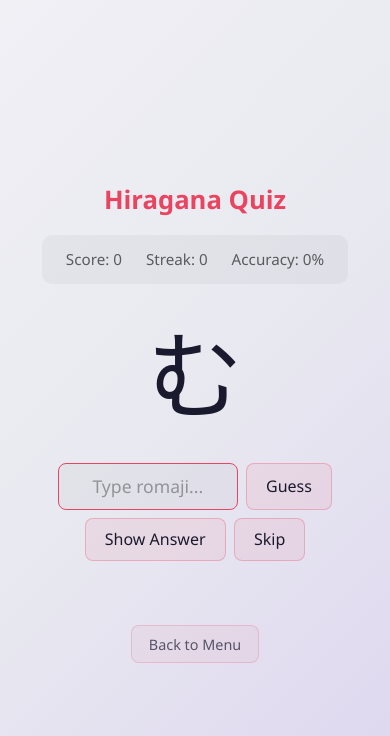
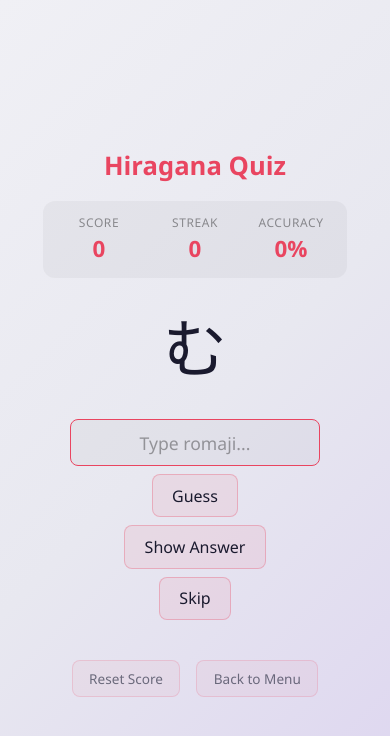
Before and after one commit to JIhushiru/JapCharQuiz, a React (Vite) app: page /quiz/1 in a window 390 px wide. Shown: the top 736 px of the page. Built offline with nearby package versions, Linux system fonts and the light colour scheme.

Commit message:
add reset button, input focus, and visual feedback

```diff
--- a/src/components/UnliMode.tsx
+++ b/src/components/UnliMode.tsx
@@ -1,5 +1,5 @@
 import { useNavigate, useParams } from "react-router-dom";
-import { useState, useMemo, useEffect } from "react";
+import { useState, useMemo, useEffect, useRef } from "react";
 import hiraganaArray from "../dictionary/hiragana";
 import katakanaArray from "../dictionary/katakana";
 import "../styles/UnliMode.css";
@@ -17,6 +17,7 @@ function getBestStreak(charset: string): number {
 export default function UnliMode() {
     const { charset } = useParams<{ charset: string }>();
     const navigate = useNavigate();
+    const inputRef = useRef<HTMLInputElement>(null);
     const mode = charset || "hiragana";
 
     const kanaPool = useMemo(() => {
@@ -38,6 +39,7 @@ export default function UnliMode() {
     const [streak, setStreak] = useState(0);
     const [bestStreak, setBestStreak] = useState(() => getBestStreak(mode));
     const [highScore, setHighScore] = useState(() => getHighScore(mode));
+    const [isCorrect, setIsCorrect] = useState<boolean | null>(null);
 
     useEffect(() => {
         if (score > highScore) {
@@ -59,6 +61,7 @@ export default function UnliMode() {
 
         if (userGuess.trim().toLowerCase() === currentKana.romaji) {
             setMessage("Correct!");
+            setIsCorrect(true);
             setScore(prev => prev + 1);
             const newStreak = streak + 1;
             setStreak(newStreak);
@@ -68,20 +71,36 @@ export default function UnliMode() {
             setCurrentKana(getRandomKana());
         } else {
             setMessage("Try again!");
+            setIsCorrect(false);
             setStreak(0);
         }
+        inputRef.current?.focus();
     };
 
     const skipKana = () => {
         setAnswer("");
         setMessage("");
         setUserGuess("");
+        setIsCorrect(null);
         setStreak(0);
         setCurrentKana(getRandomKana());
+        inputRef.current?.focus();
     };
 
     const showAnswer = () => {
         setAnswer(currentKana.romaji);
+    };
+
+    const handleReset = () => {
+        setScore(0);
+        setTotalAttempts(0);
+        setStreak(0);
+        setMessage("");
+        setAnswer("");
+        setUserGuess("");
+        setIsCorrect(null);
+        setCurrentKana(getRandomKana());
+        inputRef.current?.focus();
     };
 
     const charsetLabel = mode === "both" ? "Hiragana & Katakana"
@@ -94,15 +113,29 @@ export default function UnliMode() {
             <h2>{charsetLabel} Quiz</h2>
 
             <div className="stats">
-                <span>Score: {score} {highScore > 0 && <small>(Best: {highScore})</small>}</span>
-                <span>Streak: {streak} {bestStreak > 0 && <small>(Best: {bestStreak})</small>}</span>
-                <span>Accuracy: {accuracy}%</span>
+                <div className="stat-item">
+                    <span className="stat-label">Score</span>
+                    <span className="stat-value">{score}</span>
+                    {highScore > 0 && <span className="stat-best">Best: {highScore}</span>}
+                </div>
+                <div className="stat-item">
+                    <span className="stat-label">Streak</span>
+                    <span className="stat-value">{streak}</span>
+                    {bestStreak > 0 && <span className="stat-best">Best: {bestStreak}</span>}
+                </div>
+                <div className="stat-item">
+                    <span className="stat-label">Accuracy</span>
+                    <span className="stat-value">{accuracy}%</span>
+                </div>
             </div>
 
-            <div className="currentKana">{currentKana.kana}</div>
+            <div className={`kana-display ${isCorrect === true ? "flash-correct" : isCorrect === false ? "flash-wrong" : ""}`}>
+                {currentKana.kana}
+            </div>
 
             <div className="guess">
                 <input
+                    ref={inputRef}
                     value={userGuess}
                     onChange={(e) => setUserGuess(e.target.value)}
                     onKeyDown={(e) => e.key === "Enter" && handleCheck()}
@@ -114,10 +147,13 @@ export default function UnliMode() {
                 <button onClick={skipKana}>Skip</button>
             </div>
 
-            <p className={message === "Correct!" ? "correct" : "wrong"}>{message}</p>
+            {message && <p className={isCorrect ? "correct" : "wrong"}>{message}</p>}
             {answer && <p className="answer-reveal">Answer: {answer}</p>}
 
-            <button className="back-btn" onClick={() => navigate("/")}>Back to Menu</button>
+            <div className="quiz-actions">
+                <button className="reset-btn" onClick={handleReset}>Reset Score</button>
+                <button className="back-btn" onClick={() => navigate("/")}>Back to Menu</button>
+            </div>
         </div>
     );
 }
--- a/src/styles/UnliMode.css
+++ b/src/styles/UnliMode.css
@@ -7,11 +7,20 @@
     max-width: 500px;
 }
 
-.currentKana {
+.kana-display {
     font-size: 6rem;
     line-height: 1.2;
     margin: 1rem 0;
     user-select: none;
+    transition: color 0.2s ease;
+}
+
+.flash-correct {
+    color: #4ade80;
+}
+
+.flash-wrong {
+    color: #f87171;
 }
 
 .stats {
@@ -19,14 +28,35 @@
     gap: 1.5rem;
     flex-wrap: wrap;
     justify-content: center;
-    padding: 0.8rem 1.5rem;
+    padding: 1rem 1.5rem;
     background: rgba(255, 255, 255, 0.05);
-    border-radius: 10px;
-    font-size: 0.95rem;
+    border-radius: 12px;
+    width: 100%;
 }
 
-.stats span {
-    color: rgba(255, 255, 255, 0.7);
+.stat-item {
+    display: flex;
+    flex-direction: column;
+    align-items: center;
+    min-width: 80px;
+}
+
+.stat-label {
+    font-size: 0.75rem;
+    text-transform: uppercase;
+    letter-spacing: 0.05em;
+    color: rgba(255, 255, 255, 0.4);
+}
+
+.stat-value {
+    font-size: 1.4rem;
+    font-weight: 600;
+    color: #e94560;
+}
+
+.stat-best {
+    font-size: 0.7rem;
+    color: rgba(255, 255, 255, 0.35);
 }
 
 .guess {
@@ -45,11 +75,13 @@
 .correct {
     color: #4ade80;
     font-weight: 600;
+    font-size: 1.1rem;
 }
 
 .wrong {
     color: #f87171;
     font-weight: 600;
+    font-size: 1.1rem;
 }
 
 .answer-reveal {
@@ -57,13 +89,20 @@
     font-size: 1.1rem;
 }
 
-.back-btn {
-    margin-top: 2rem;
-    opacity: 0.7;
-    font-size: 0.9rem;
+.quiz-actions {
+    display: flex;
+    gap: 1rem;
+    margin-top: 1.5rem;
 }
 
-.back-btn:hover {
+.back-btn,
+.reset-btn {
+    opacity: 0.6;
+    font-size: 0.85rem;
+}
+
+.back-btn:hover,
+.reset-btn:hover {
     opacity: 1;
 }
 
@@ -72,8 +111,20 @@
         background: rgba(0, 0, 0, 0.04);
     }
 
-    .stats span {
-        color: rgba(0, 0, 0, 0.6);
+    .stat-label {
+        color: rgba(0, 0, 0, 0.4);
+    }
+
+    .stat-best {
+        color: rgba(0, 0, 0, 0.35);
+    }
+
+    .flash-correct {
+        color: #16a34a;
+    }
+
+    .flash-wrong {
+        color: #dc2626;
     }
 
     .correct {
@@ -88,3 +139,24 @@
         color: #d97706;
     }
 }
+
+@media (max-width: 480px) {
+    .kana-display {
+        font-size: 4rem;
+    }
+
+    .stats {
+        gap: 1rem;
+        padding: 0.8rem 1rem;
+    }
+
+    .guess {
+        flex-direction: column;
+        align-items: center;
+    }
+
+    .guess input {
+        width: 100%;
+        max-width: 250px;
+    }
+}
```
